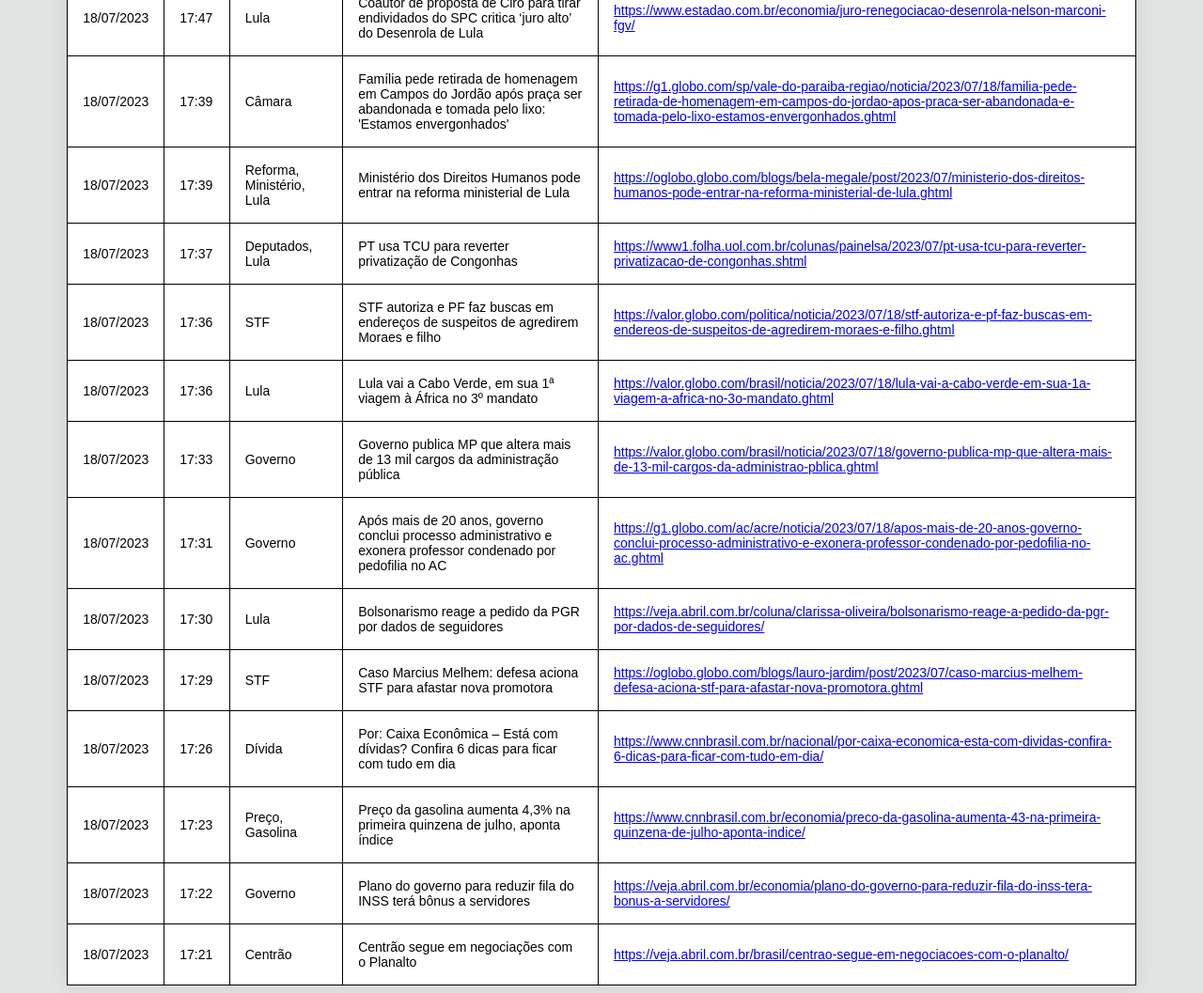
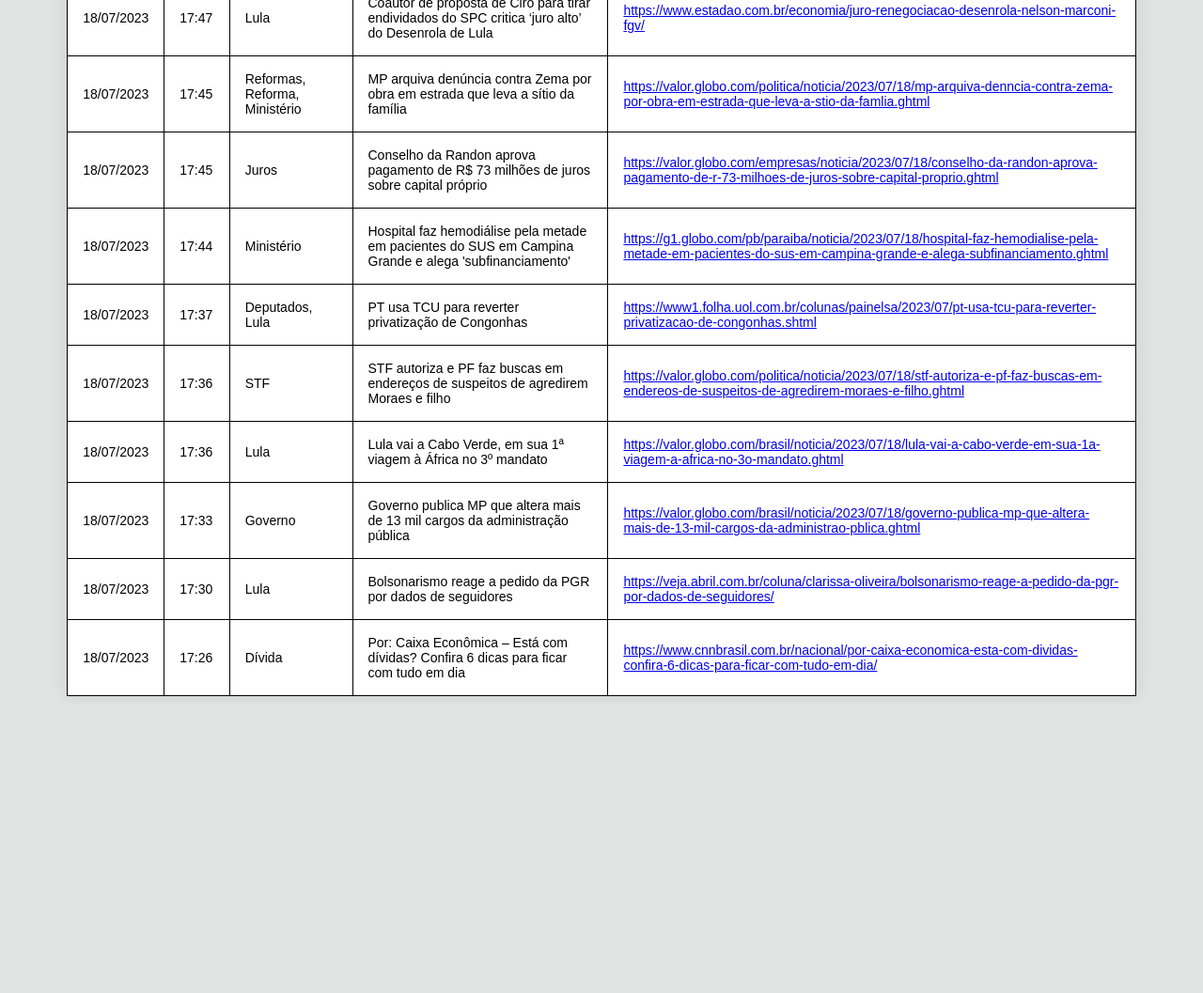
Before and after one commit to agregnews/agregnews, a plain HTML site: page index.html in a window 1280 px wide. Shown: the part 355-1412 px from the top of the page at 94% size. After the commit the page ends 1104 px from the top, so only its background shows below. Drawn offline with Linux system fonts and the light colour scheme.

Commit message:
Última Atualização: 17:55

```diff
--- a/index.html
+++ b/index.html
@@ -16,7 +16,7 @@ p {  font-family:"Effra", sans-serif; text-align: center; color: #003963;}
 </head>
 
 <h2 >Agregador de Notícias</h2>
-<p style="font-family:"Effra", sans-serif;" > Última Atualização: 17:50</p style="font-family:"Effra", sans-serif;" > <table class="center"> <table border="1" class="dataframe table table-stripped">
+<p style="font-family:"Effra", sans-serif;" > Última Atualização: 17:55</p style="font-family:"Effra", sans-serif;" > <table class="center"> <table border="1" class="dataframe table table-stripped">
   <thead>
     <tr style="text-align: right;">
       <th>Data</th>
@@ -50,17 +50,24 @@ p {  font-family:"Effra", sans-serif; text-align: center; color: #003963;}
     </tr>
     <tr>
       <td>18/07/2023</td>
-      <td>17:39</td>
-      <td>Câmara</td>
-      <td>Família pede retirada de homenagem em Campos do Jordão após praça ser abandonada e tomada pelo lixo: 'Estamos envergonhados'</td>
-      <td><a href="https://g1.globo.com/sp/vale-do-paraiba-regiao/noticia/2023/07/18/familia-pede-retirada-de-homenagem-em-campos-do-jordao-apos-praca-ser-abandonada-e-tomada-pelo-lixo-estamos-envergonhados.ghtml">https://g1.globo.com/sp/vale-do-paraiba-regiao/noticia/2023/07/18/familia-pede-retirada-de-homenagem-em-campos-do-jordao-apos-praca-ser-abandonada-e-tomada-pelo-lixo-estamos-envergonhados.ghtml</a></td>
+      <td>17:45</td>
+      <td>Reformas, Reforma, Ministério</td>
+      <td>MP arquiva denúncia contra Zema por obra em estrada que leva a sítio da família</td>
+      <td><a href="https://valor.globo.com/politica/noticia/2023/07/18/mp-arquiva-denncia-contra-zema-por-obra-em-estrada-que-leva-a-stio-da-famlia.ghtml">https://valor.globo.com/politica/noticia/2023/07/18/mp-arquiva-denncia-contra-zema-por-obra-em-estrada-que-leva-a-stio-da-famlia.ghtml</a></td>
     </tr>
     <tr>
       <td>18/07/2023</td>
-      <td>17:39</td>
-      <td>Reforma, Ministério, Lula</td>
-      <td>Ministério dos Direitos Humanos pode entrar na reforma ministerial de Lula</td>
-      <td><a href="https://oglobo.globo.com/blogs/bela-megale/post/2023/07/ministerio-dos-direitos-humanos-pode-entrar-na-reforma-ministerial-de-lula.ghtml">https://oglobo.globo.com/blogs/bela-megale/post/2023/07/ministerio-dos-direitos-humanos-pode-entrar-na-reforma-ministerial-de-lula.ghtml</a></td>
+      <td>17:45</td>
+      <td>Juros</td>
+      <td>Conselho da Randon aprova pagamento de R$ 73 milhões de juros sobre capital próprio</td>
+      <td><a href="https://valor.globo.com/empresas/noticia/2023/07/18/conselho-da-randon-aprova-pagamento-de-r-73-milhoes-de-juros-sobre-capital-proprio.ghtml">https://valor.globo.com/empresas/noticia/2023/07/18/conselho-da-randon-aprova-pagamento-de-r-73-milhoes-de-juros-sobre-capital-proprio.ghtml</a></td>
+    </tr>
+    <tr>
+      <td>18/07/2023</td>
+      <td>17:44</td>
+      <td>Ministério</td>
+      <td>Hospital faz hemodiálise pela metade em pacientes do SUS em Campina Grande e alega 'subfinanciamento'</td>
+      <td><a href="https://g1.globo.com/pb/paraiba/noticia/2023/07/18/hospital-faz-hemodialise-pela-metade-em-pacientes-do-sus-em-campina-grande-e-alega-subfinanciamento.ghtml">https://g1.globo.com/pb/paraiba/noticia/2023/07/18/hospital-faz-hemodialise-pela-metade-em-pacientes-do-sus-em-campina-grande-e-alega-subfinanciamento.ghtml</a></td>
     </tr>
     <tr>
       <td>18/07/2023</td>
@@ -92,24 +99,10 @@ p {  font-family:"Effra", sans-serif; text-align: center; color: #003963;}
     </tr>
     <tr>
       <td>18/07/2023</td>
-      <td>17:31</td>
-      <td>Governo</td>
-      <td>Após mais de 20 anos, governo conclui processo administrativo e exonera professor condenado por pedofilia no AC</td>
-      <td><a href="https://g1.globo.com/ac/acre/noticia/2023/07/18/apos-mais-de-20-anos-governo-conclui-processo-administrativo-e-exonera-professor-condenado-por-pedofilia-no-ac.ghtml">https://g1.globo.com/ac/acre/noticia/2023/07/18/apos-mais-de-20-anos-governo-conclui-processo-administrativo-e-exonera-professor-condenado-por-pedofilia-no-ac.ghtml</a></td>
-    </tr>
-    <tr>
-      <td>18/07/2023</td>
       <td>17:30</td>
       <td>Lula</td>
       <td>Bolsonarismo reage a pedido da PGR por dados de seguidores</td>
       <td><a href="https://veja.abril.com.br/coluna/clarissa-oliveira/bolsonarismo-reage-a-pedido-da-pgr-por-dados-de-seguidores/">https://veja.abril.com.br/coluna/clarissa-oliveira/bolsonarismo-reage-a-pedido-da-pgr-por-dados-de-seguidores/</a></td>
-    </tr>
-    <tr>
-      <td>18/07/2023</td>
-      <td>17:29</td>
-      <td>STF</td>
-      <td>Caso Marcius Melhem: defesa aciona STF para afastar nova promotora</td>
-      <td><a href="https://oglobo.globo.com/blogs/lauro-jardim/post/2023/07/caso-marcius-melhem-defesa-aciona-stf-para-afastar-nova-promotora.ghtml">https://oglobo.globo.com/blogs/lauro-jardim/post/2023/07/caso-marcius-melhem-defesa-aciona-stf-para-afastar-nova-promotora.ghtml</a></td>
     </tr>
     <tr>
       <td>18/07/2023</td>
@@ -118,26 +111,5 @@ p {  font-family:"Effra", sans-serif; text-align: center; color: #003963;}
       <td>Por: Caixa Econômica – Está com dívidas? Confira 6 dicas para ficar com tudo em dia</td>
       <td><a href="https://www.cnnbrasil.com.br/nacional/por-caixa-economica-esta-com-dividas-confira-6-dicas-para-ficar-com-tudo-em-dia/">https://www.cnnbrasil.com.br/nacional/por-caixa-economica-esta-com-dividas-confira-6-dicas-para-ficar-com-tudo-em-dia/</a></td>
     </tr>
-    <tr>
-      <td>18/07/2023</td>
-      <td>17:23</td>
-      <td>Preço, Gasolina</td>
-      <td>Preço da gasolina aumenta 4,3% na primeira quinzena de julho, aponta índice</td>
-      <td><a href="https://www.cnnbrasil.com.br/economia/preco-da-gasolina-aumenta-43-na-primeira-quinzena-de-julho-aponta-indice/">https://www.cnnbrasil.com.br/economia/preco-da-gasolina-aumenta-43-na-primeira-quinzena-de-julho-aponta-indice/</a></td>
-    </tr>
-    <tr>
-      <td>18/07/2023</td>
-      <td>17:22</td>
-      <td>Governo</td>
-      <td>Plano do governo para reduzir fila do INSS terá bônus a servidores</td>
-      <td><a href="https://veja.abril.com.br/economia/plano-do-governo-para-reduzir-fila-do-inss-tera-bonus-a-servidores/">https://veja.abril.com.br/economia/plano-do-governo-para-reduzir-fila-do-inss-tera-bonus-a-servidores/</a></td>
-    </tr>
-    <tr>
-      <td>18/07/2023</td>
-      <td>17:21</td>
-      <td>Centrão</td>
-      <td>Centrão segue em negociações com o Planalto</td>
-      <td><a href="https://veja.abril.com.br/brasil/centrao-segue-em-negociacoes-com-o-planalto/">https://veja.abril.com.br/brasil/centrao-segue-em-negociacoes-com-o-planalto/</a></td>
-    </tr>
   </tbody>
 </table>
```
